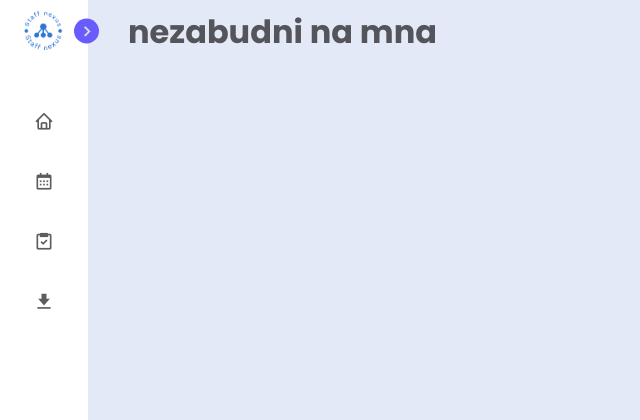
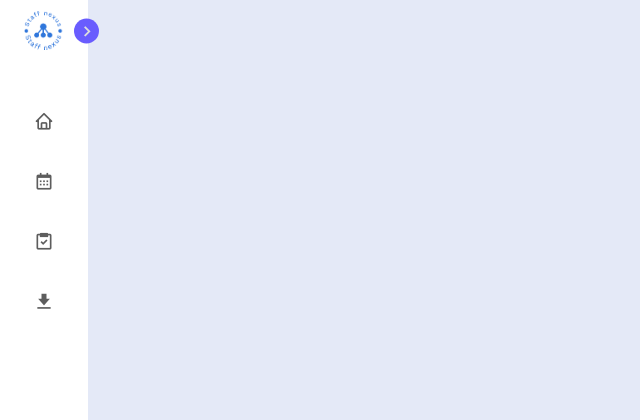
Before and after one commit to ytneS/staffnexus, a PHP site: page /calendar.php in a window 1280 px wide. Shown: the top 420 px of the page, without its empty margins (0-640 px from the left). Run offline with PHP 8.4, Linux system fonts and the light colour scheme.

Commit message:
Update calendar.php

```diff
--- a/calendar.php
+++ b/calendar.php
@@ -14,7 +14,7 @@
     ?>
     <div class="home">
         <div class="text">
-            <h1> nezabudni na mna</h1>
+
         </div>
     </div>
 </body>
```
